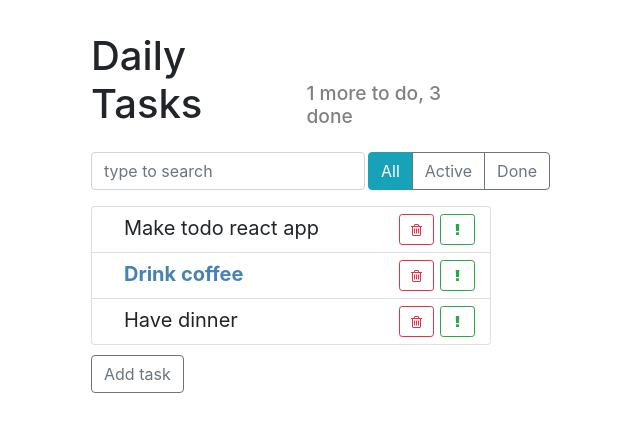
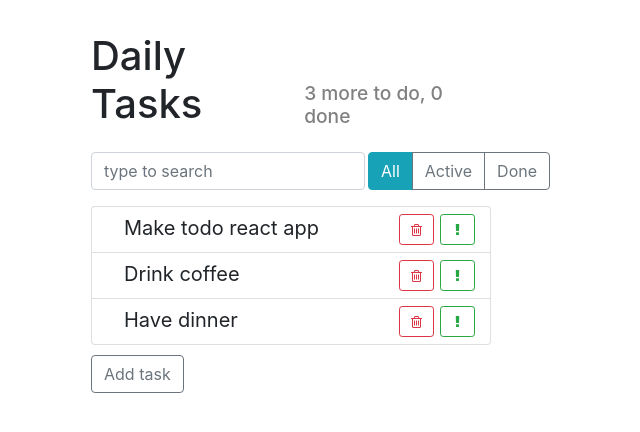
Before and after one commit to Vostbur/daily-tasks, a React (Create React App) app: page / in a window 1280 px wide. Shown: the top 432 px of the page, without its empty margins (349-989 px from the left). Built offline with nearby package versions, Linux system fonts and the light colour scheme.

Commit message:
refactor App.jsx

```diff
--- a/src/components/App/App.jsx
+++ b/src/components/App/App.jsx
@@ -8,14 +8,23 @@ import './App.css';
 
 export default class App extends Component {
 
-    lastId = 100;
+    lastId = 1;
 
     state = {
         tasks: [
-            { name: 'Make todo react app', important: false, id: 1 },
-            { name: 'Drink coffee', important: true, id: 2 },
-            { name: 'Have dinner', important: false, id: 3 }
+            this.createTaskItem('Make todo react app'),
+            this.createTaskItem('Drink coffee'),
+            this.createTaskItem('Have dinner')
         ]
+    };
+
+    createTaskItem(name) {
+        return {
+            name,
+            done: false,
+            important: false,
+            id: this.lastId++
+        }
     };
 
     deleteTask = (id) => {
@@ -28,11 +37,7 @@ export default class App extends Component {
     };
 
     addTask = (text) => {
-        const newTask = {
-            name: text,
-            important: false,
-            id: this.lastId++
-        };
+        const newTask = this.createTaskItem(text);
 
         this.setState(({ tasks }) => {
             return {
@@ -41,24 +46,48 @@ export default class App extends Component {
         });
     };
 
+    switchProperty(arr, id, propName) {
+        const idx = arr.findIndex((e) => e.id === id);
+        const oldTask = arr[idx];
+        const newTask = { ...oldTask, [propName]: !oldTask[propName] };
+        return [
+                ...arr.slice(0, idx),
+                newTask,
+                ...arr.slice(idx + 1)
+        ]
+    }
+
     switchDoneState = (id) => {
-        console.log(id);
+        this.setState(({ tasks }) => {
+            return {
+                tasks: this.switchProperty(tasks, id, 'done')
+            };
+        });
     };
 
     switchImportantState = (id) => {
-        console.log(id);
+        this.setState(({ tasks }) => {
+            return {
+                tasks: this.switchProperty(tasks, id, 'important')
+            };
+        });
     };
 
     render() {
+
+        const { tasks } = this.state;
+        const doneCount = tasks.filter((e) => e.done).length;
+        const todoCount = tasks.length - doneCount;
+
         return (
             <div className='app'>
-                <Header toDo={1} done={3} />
+                <Header toDo={todoCount} done={doneCount} />
                 <div className="top-panel d-flex">
                     <SearchBar />
                     <TaskFilter />
                 </div>
                 <Tasks
-                    tasks={this.state.tasks}
+                    tasks={tasks}
                     onDeleteClick={this.deleteTask}
                     onDoneClick={this.switchDoneState}
                     onImportantClick={this.switchImportantState} />
```
